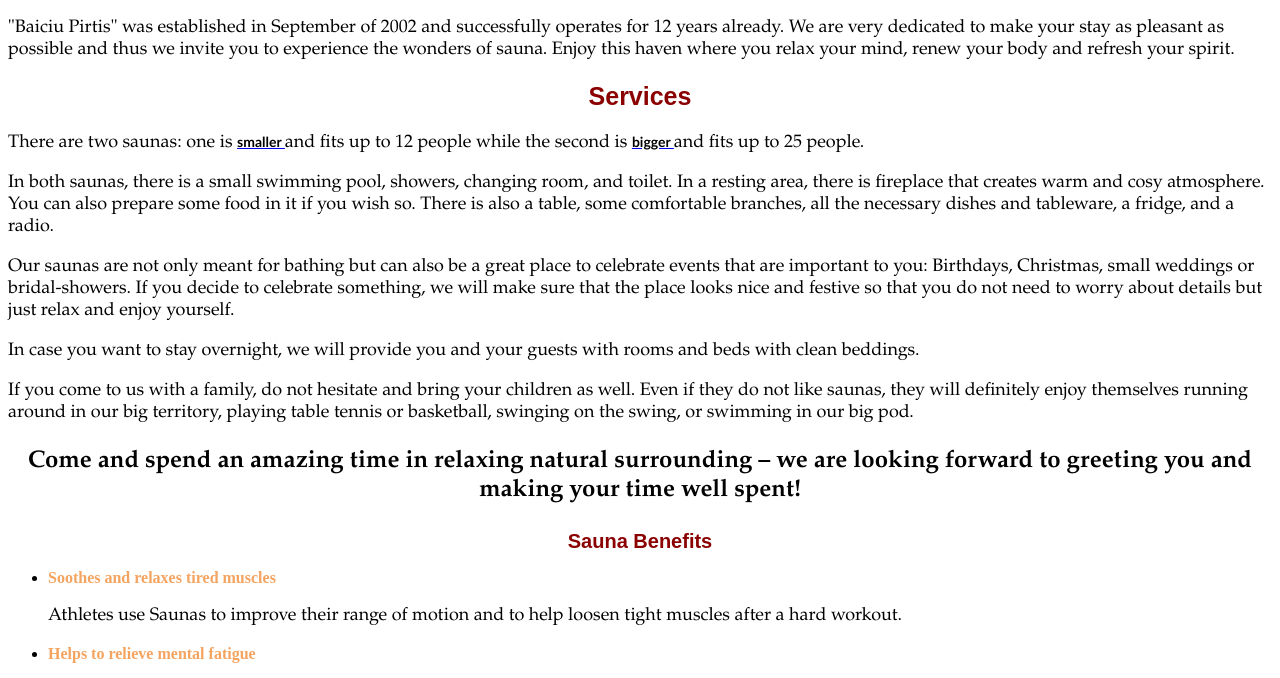
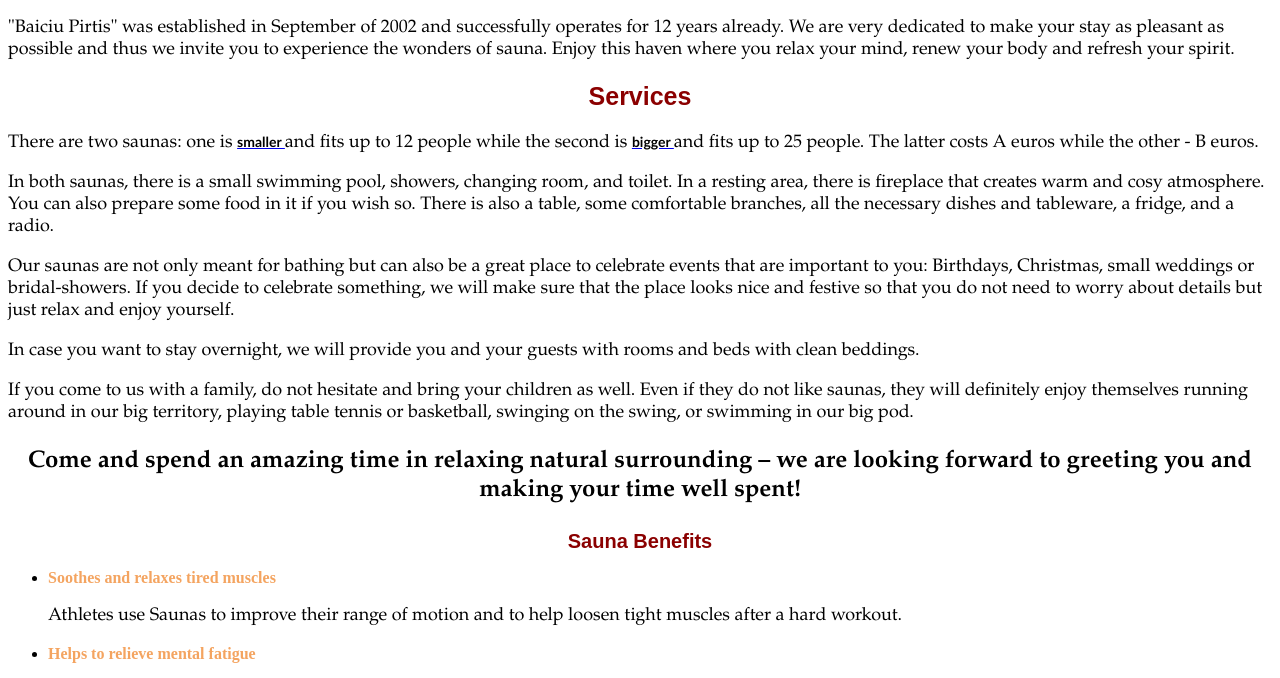
Before and after one commit to avasili11/avasili11.github.io, a plain HTML site: page services.html in a window 1280 px wide. Shown: the part 115-793 px from the top of the page. Drawn offline with Linux system fonts and the light colour scheme.

Commit message:
pastaroji

```diff
--- a/services.html
+++ b/services.html
@@ -19,7 +19,7 @@
     <h2 style="font-size:25px; font-family:Papyrus, fantasy; color:#8B0000; text-align:center"> Services </h2>
     <p style="font-size:18px;font-family:Garamond;color:black, text-align:left">
 	There are two saunas: one is <a href="https://fbcdn-sphotos-b-a.akamaihd.net/hphotos-ak-xpf1/v/t1.0-9/10421533_1699331540293634_1622114868461243159_n.jpg?oh=d6f7e8d5a9c9c7af6e3cec8043c67a4a&oe=558AF94E&__gda__=1435716209_332e08b86de384f7076fd5f4b90801d1"> <span> smaller </span> </a>
-	and fits up to 12 people while the second is <a href="https://scontent-bru.xx.fbcdn.net/hphotos-xpa1/v/t1.0-9/10898064_1699325436960911_2296915040833476199_n.jpg?oh=2cd10658544cdce68714da3458669995&oe=55489DCA"> <span> bigger </span> </a> and fits up to 25 people. </p>
+	and fits up to 12 people while the second is <a href="https://scontent-bru.xx.fbcdn.net/hphotos-xpa1/v/t1.0-9/10898064_1699325436960911_2296915040833476199_n.jpg?oh=2cd10658544cdce68714da3458669995&oe=55489DCA"> <span> bigger </span> </a> and fits up to 25 people. The latter costs A euros while the other - B euros. </p>
 	<p style="font-size:18px;font-family:Garamond;color:black, text-align:left"> In both saunas, there is a small swimming pool, showers, changing room, and toilet. In a resting area, there is fireplace that creates warm and cosy atmosphere.
 	You can also prepare some food in it if you wish so. There is also a table, some comfortable branches, all the necessary dishes and tableware, a fridge, and a radio. </p>
 	<p style="font-size:18px;font-family:Garamond;color:black;text-align:left"> Our saunas are not only meant for bathing but can also be a great place to celebrate events that are important to you: Birthdays, Christmas, small weddings or bridal-showers.
```
